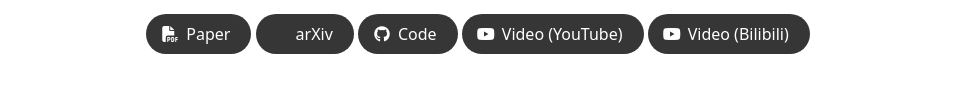
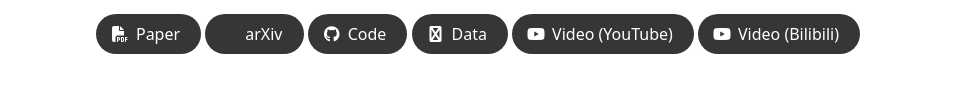
Before and after one commit to gennbv/gennbv.github.io, a plain HTML site: page index.html in a window 1280 px wide. Shown: the part 298-402 px from the top of the page, without its empty margins (162-1119 px from the left). Drawn offline with nearby package versions, Linux system fonts and the light colour scheme; some icons are missing.

Commit message:
update data

```diff
--- a/index.html
+++ b/index.html
@@ -116,6 +116,16 @@
                       <i class="fab fa-github"></i>
                   </span>
                   <span>Code</span>
+                  </a>
+              </span>
+
+              <!-- Data Link. -->
+              <span class="link-block">
+                <a href="https://drive.google.com/drive/folders/1v1voCApQ91wtxTIvJz6DCZI_OTOZumRA?usp=sharing" class="external-link button is-normal is-rounded is-dark">
+                  <span class="icon">
+                      <i class="fab fa-database"></i>
+                  </span>
+                  <span>Data</span>
                   </a>
               </span>
 
```
